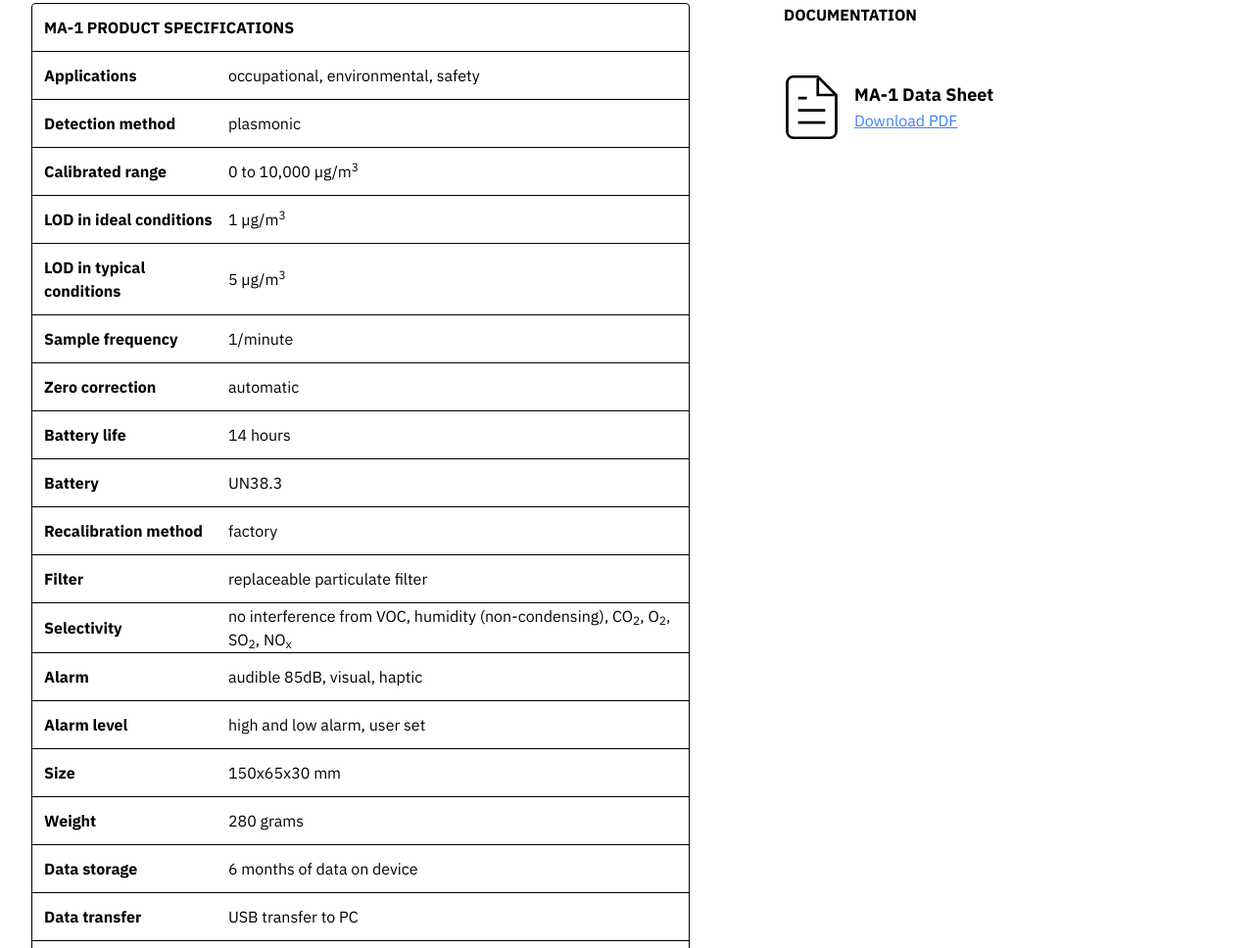
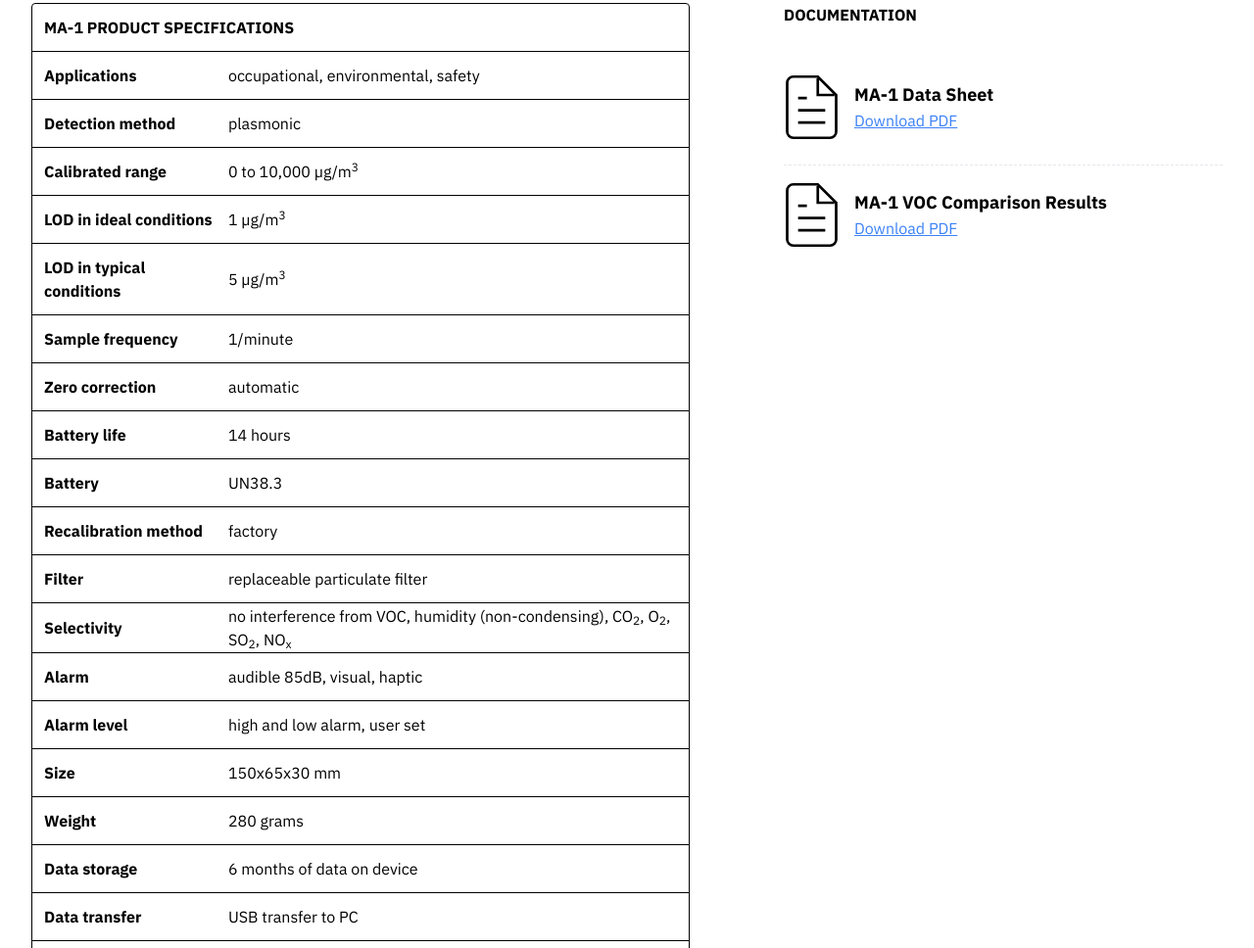
Before and after one commit to Picoyune/picoyune-2022, a website: page index.html in a window 1280 px wide. Shown: the part 5977-6945 px from the top of the page at 98% size. Drawn offline with Linux system fonts and the light colour scheme.

Commit message:
add VOC Comparison Doc

```diff
--- a/index.html
+++ b/index.html
@@ -371,18 +371,6 @@
                 <a class="text-blue-500 underline" href="documents/MA1specifications2022.pdf">Download PDF</a>
               </div>
             </div>
-            <!-- <div class="flex gap-4 pt-4 items-center">
-              <div>
-                <svg width="56" height="69" viewBox="0 0 56 69" fill="none" xmlns="http://www.w3.org/2000/svg">
-                  <path d="M34.75 3.25H9.75C8.0924 3.25 6.50268 3.90848 5.33058 5.08058C4.15848 6.25268 3.5 7.8424 3.5 9.5V59.5C3.5 62.9375 6.3125 65.75 9.75 65.75H47.25C48.9076 65.75 50.4973 65.0915 51.6694 63.9194C52.8415 62.7473 53.5 61.1576 53.5 59.5V22L34.75 3.25Z" stroke="black" stroke-width="2.6875" stroke-linecap="square"/>
-                  <path d="M34.75 6.375V22H50.375M41 37.625H16M41 50.125H16M22.25 25.125H16" stroke="black" stroke-width="2.6875" stroke-linecap="square"/>
-                </svg>
-              </div>
-              <div>
-                <h5 class="font-semibold text-lg">MA-1 Interference</h5>
-                <a class="text-blue-500 underline" href="">Download</a>
-              </div>
-            </div>
             <div class="flex gap-4 pt-4 items-center">
               <div>
                 <svg width="56" height="69" viewBox="0 0 56 69" fill="none" xmlns="http://www.w3.org/2000/svg">
@@ -391,22 +379,10 @@
                 </svg>
               </div>
               <div>
-                <h5 class="font-semibold text-lg">Amazon Field Test</h5>
-                <a class="text-blue-500 underline" href="">Download</a>
+                <h5 class="font-semibold text-lg">MA-1 VOC Comparison Results</h5>
+                <a class="text-blue-500 underline" href="documents/MA1_VOC_221130.pdf">Download PDF</a>
               </div>
             </div>
-            <div class="flex gap-4 pt-4 items-center">
-              <div>
-                <svg width="56" height="69" viewBox="0 0 56 69" fill="none" xmlns="http://www.w3.org/2000/svg">
-                  <path d="M34.75 3.25H9.75C8.0924 3.25 6.50268 3.90848 5.33058 5.08058C4.15848 6.25268 3.5 7.8424 3.5 9.5V59.5C3.5 62.9375 6.3125 65.75 9.75 65.75H47.25C48.9076 65.75 50.4973 65.0915 51.6694 63.9194C52.8415 62.7473 53.5 61.1576 53.5 59.5V22L34.75 3.25Z" stroke="black" stroke-width="2.6875" stroke-linecap="square"/>
-                  <path d="M34.75 6.375V22H50.375M41 37.625H16M41 50.125H16M22.25 25.125H16" stroke="black" stroke-width="2.6875" stroke-linecap="square"/>
-                </svg>
-              </div>
-              <div>
-                <h5 class="font-semibold text-lg">Maybe Another</h5>
-                <a class="text-blue-500 underline" href="">Download</a>
-              </div>
-            </div>                                     -->
           </div>
         </div>
       </div>
```
Also changed, not shown: 1 other file.
